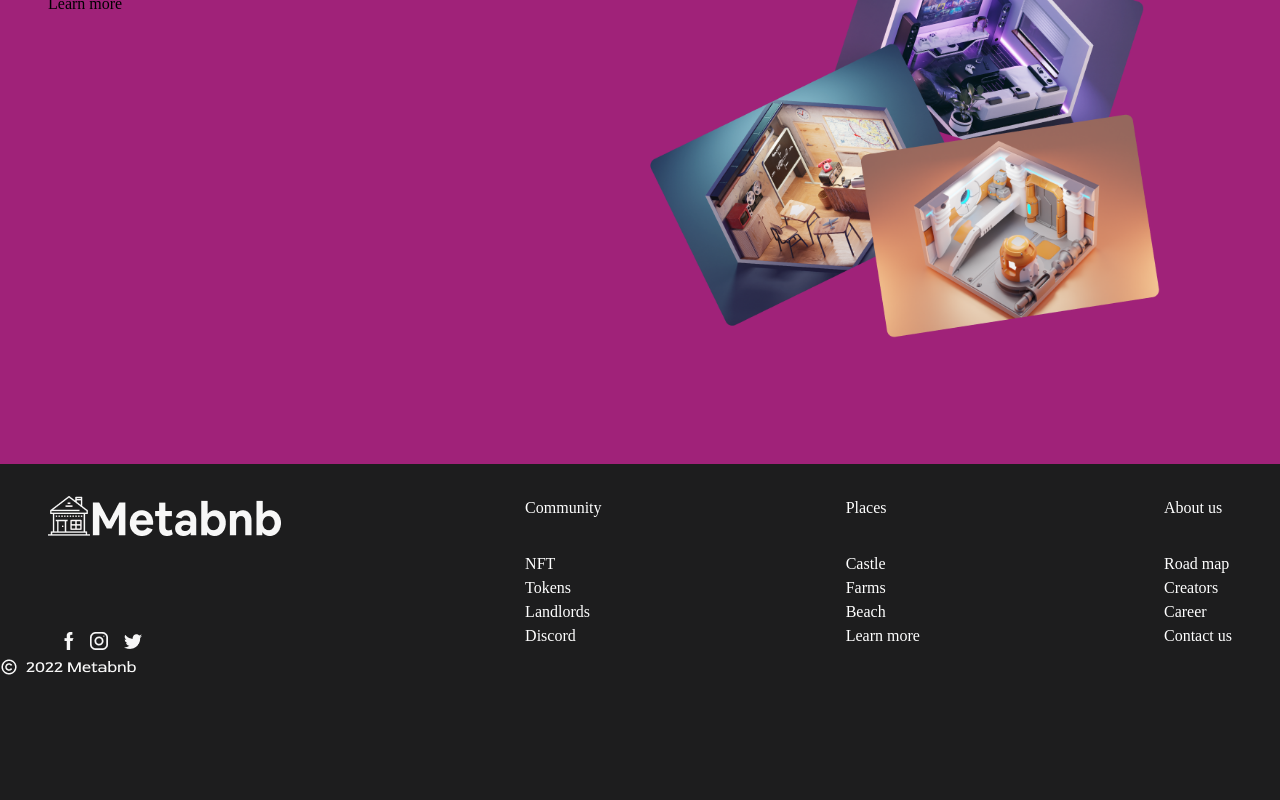
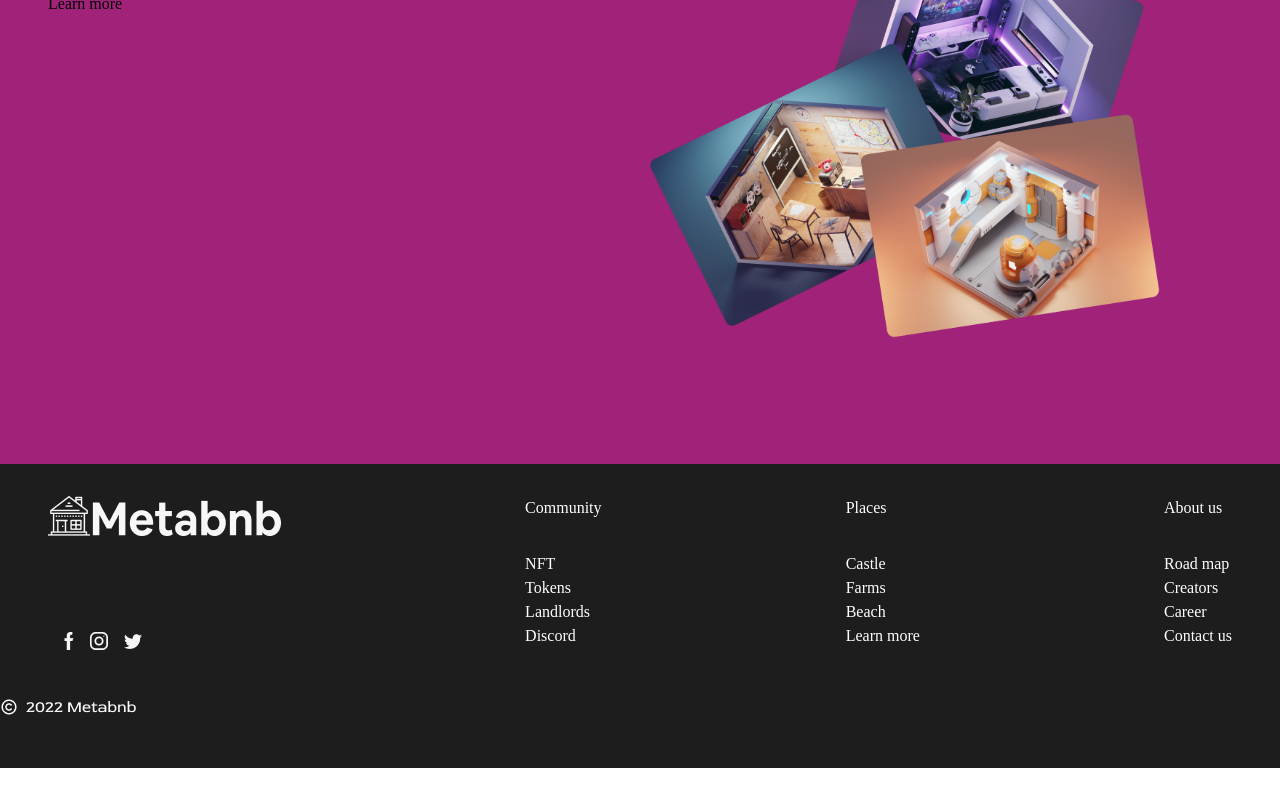
Before and after one commit to Jejeet/NFTs, a React (Create React App) app: page / in a window 1280 px wide. Shown: the part 1786-2586 px from the top of the page. After the commit the page ends 2554 px from the top, so only its background shows below. Built offline with nearby package versions, Linux system fonts and the light colour scheme; a web font is replaced by a local one.

Commit message:
fixed footer

```diff
--- a/src/components/home.jsx
+++ b/src/components/home.jsx
@@ -140,7 +140,7 @@ const home = () => {
 
 
       {/* the footer div */}
-      <div className=" bg-[#1D1D1E] h-[21rem] " >
+      <div className=" bg-[#1D1D1E] h-[19rem] " >
 
         {/* the links and logo */}
         <div className="flex flex-row justify-between text-white px-12 ">
@@ -186,7 +186,7 @@ const home = () => {
         </div>
 
 
-        <footer className="pt-[8px]">
+        <footer className="py-12">
           <p>
             <img src={Footer} alt="" />
           </p>
```
